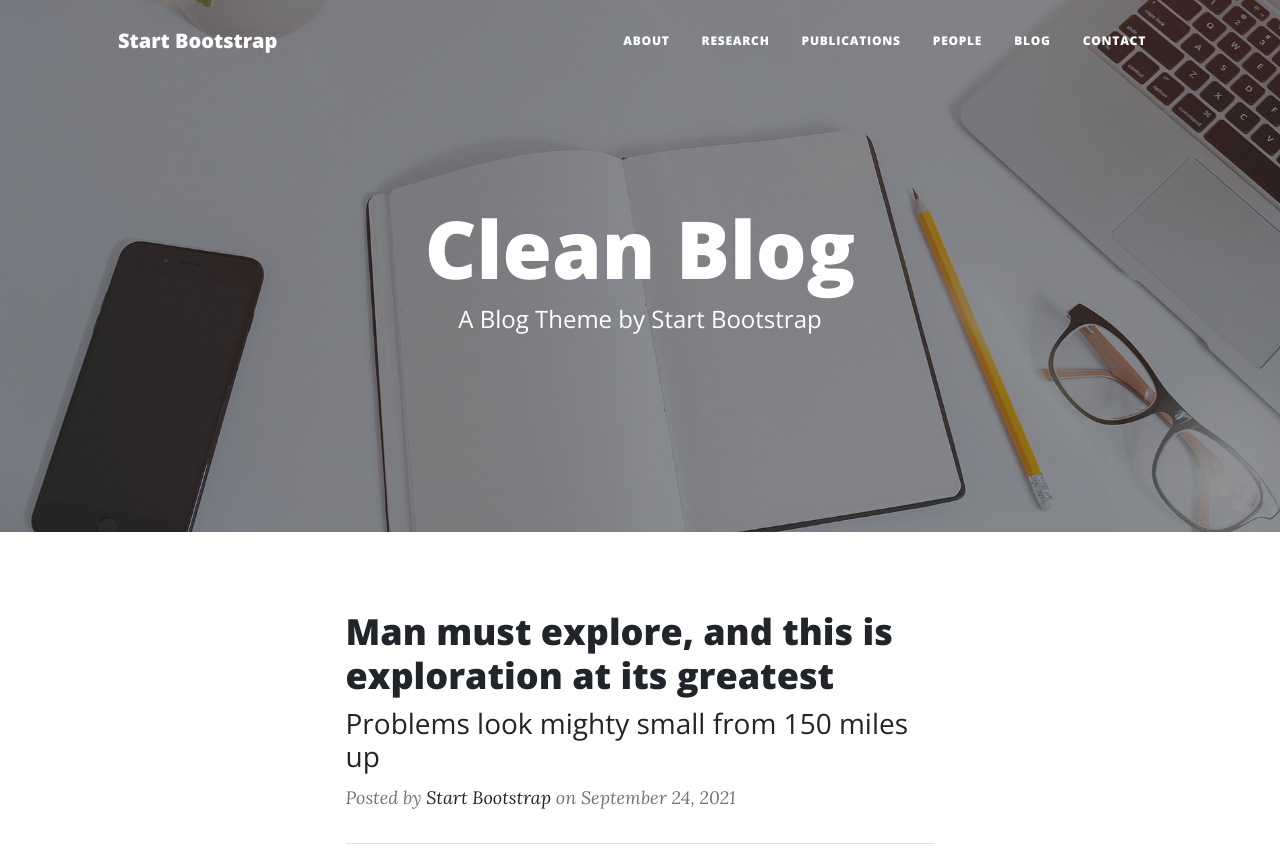
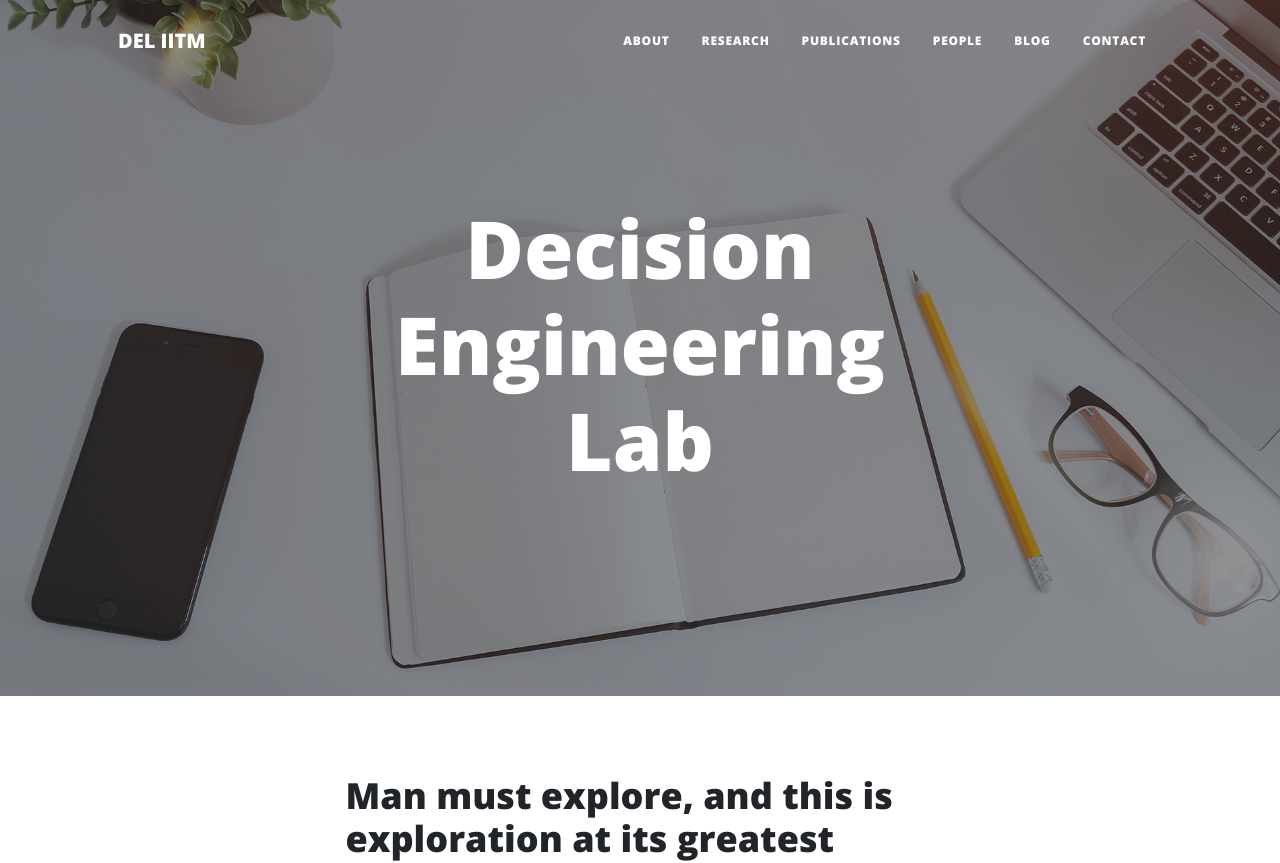
Before and after one commit to Rajdeep411/homepage, a plain HTML site: page index.html in a window 1280 px wide. Shown: the top 863 px of the page. Drawn offline with nearby package versions, Linux system fonts and the light colour scheme; files whose address does not match are found by name.

Commit message:
Update index.html

```diff
--- a/index.html
+++ b/index.html
@@ -19,7 +19,7 @@
         <!-- Navigation-->
         <nav class="navbar navbar-expand-lg navbar-light" id="mainNav">
             <div class="container px-4 px-lg-5">
-                <a class="navbar-brand" href="index.html">Start Bootstrap</a>
+                <a class="navbar-brand" href="index.html">DEL IITM</a>
                 <button class="navbar-toggler" type="button" data-bs-toggle="collapse" data-bs-target="#navbarResponsive" aria-controls="navbarResponsive" aria-expanded="false" aria-label="Toggle navigation">
                     Menu
                     <i class="fas fa-bars"></i>
@@ -42,8 +42,7 @@
                 <div class="row gx-4 gx-lg-5 justify-content-center">
                     <div class="col-md-10 col-lg-8 col-xl-7">
                         <div class="site-heading">
-                            <h1>Clean Blog</h1>
-                            <span class="subheading">A Blog Theme by Start Bootstrap</span>
+                            <h1>Decision Engineering Lab</h1>
                         </div>
                     </div>
                 </div>
```
